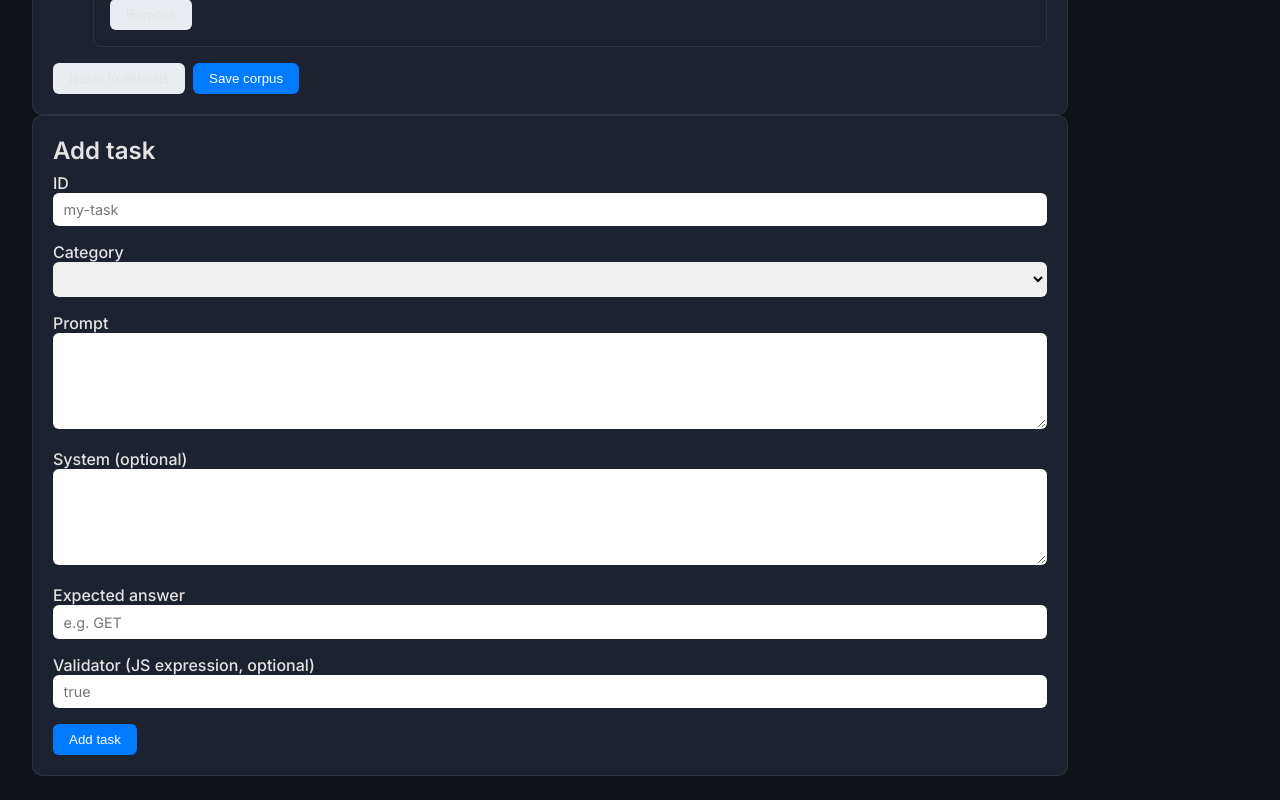
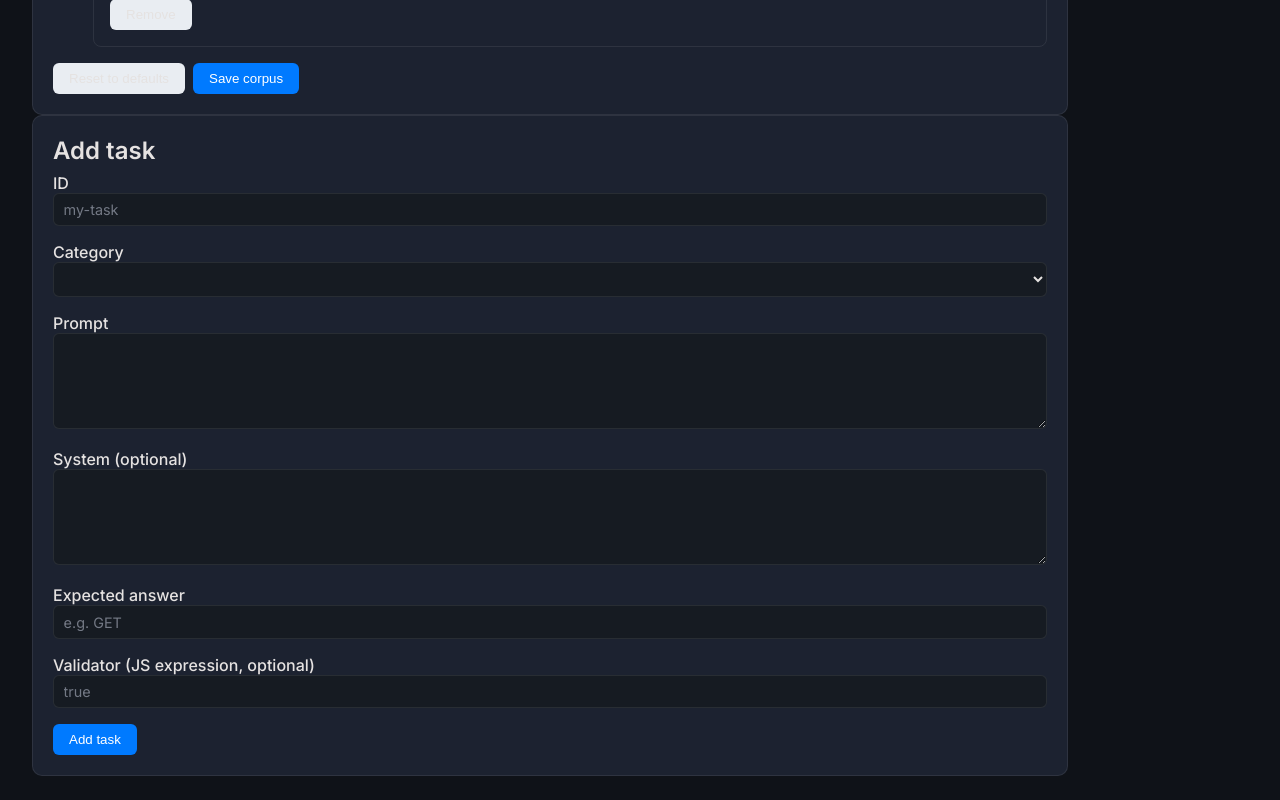
Before and after one commit to UtopikPrompt/local-llm-benchmark, a SvelteKit app: page /corpus in a window 1280 px wide. Shown: the part 1625-2425 px from the top of the page. Built offline with nearby package versions, Linux system fonts and the light colour scheme.

Commit message:
ui: dark form inputs (dark bg, text, focus glow)

```diff
--- a/src/styles/global.css
+++ b/src/styles/global.css
@@ -17,6 +17,7 @@
   /* Accent */
   --color-primary: #007aff;
   --color-primary-state: #005ecc;
+  --color-primary-glow: rgba(0, 122, 255, 0.2);
   /* Severity / heat ramp (1 = worst … 4 = best) */
   --color-danger: #f38ba8;
   --color-success: #39ff14;
@@ -492,10 +493,25 @@ tbody tr:hover {
 .field textarea {
   width: 100%;
   padding: 0.45rem 0.6rem;
+  background: var(--color-bg-subtle);
+  color: var(--color-text);
   border: 1px solid var(--color-border);
   border-radius: 6px;
   font-size: 0.9rem;
   font-family: inherit;
+}
+
+.field input::placeholder,
+.field textarea::placeholder {
+  color: var(--color-muted);
+}
+
+.field input:focus,
+.field select:focus,
+.field textarea:focus {
+  outline: none;
+  border-color: var(--color-primary);
+  box-shadow: 0 0 0 2px var(--color-primary-glow);
 }
 
 .field textarea {
```
